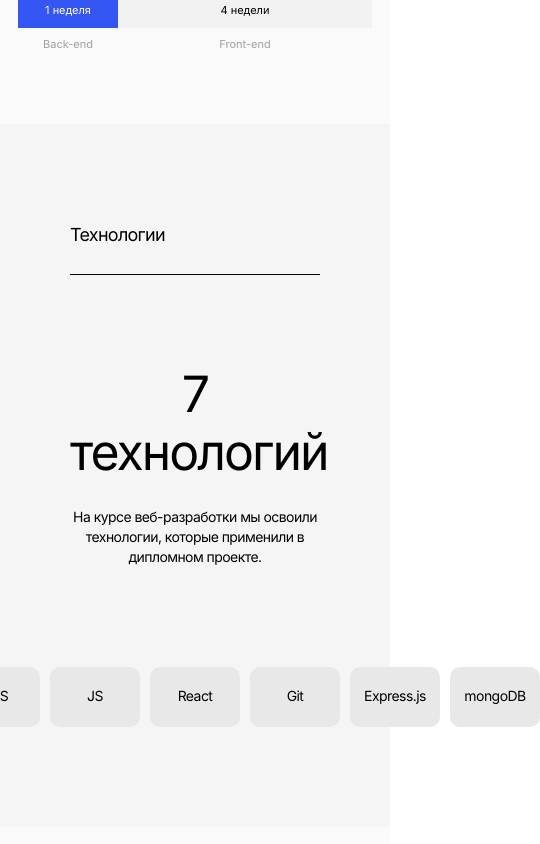
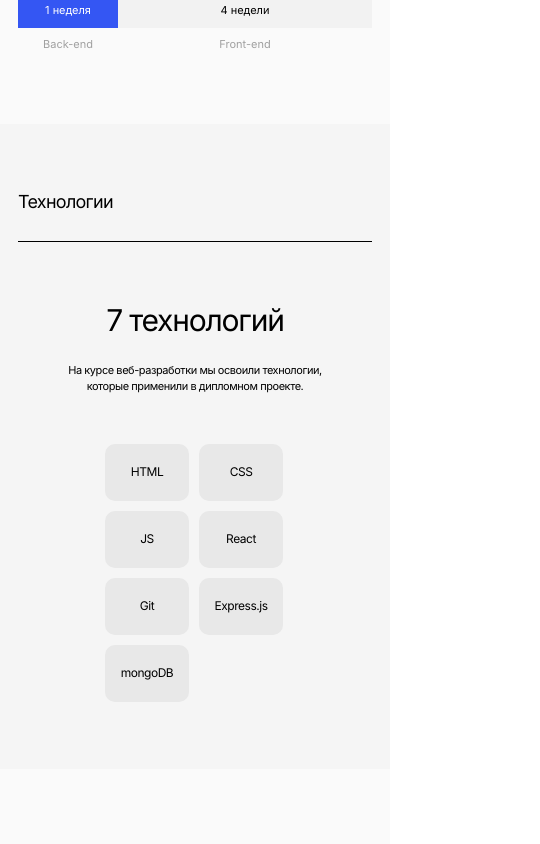
Before and after one commit to ShnaiderDanila/movies-explorer-frontend, a React (Create React App) app: page / in a window 390 px wide. Shown: the part 1180-2024 px from the top of the page, 540 px wide, since content can reach past the window. Built offline with nearby package versions, Linux system fonts and the light colour scheme.

Commit message:
feat: Add responsive css styles to src/components/Main/Techs/Techs.css

```diff
--- a/src/components/Main/Techs/Techs.css
+++ b/src/components/Main/Techs/Techs.css
@@ -28,6 +28,7 @@
   list-style-type: none;
   display: flex;
   justify-content: center;
+  flex-wrap: wrap;
   gap: 10px;
 }
 
@@ -43,3 +44,59 @@
   line-height: 16.94px;
   letter-spacing: -0.04em;
 }
+
+
+/* Адаптив  */
+
+@media screen and (max-width: 768px) {
+  .techs {
+    padding: 90px 50px;
+  }
+
+  .techs__subtitle {
+    margin: 80px auto 0 auto;
+  }
+
+  .techs__text {
+    margin: 22px auto 0 auto;
+    font-size: 12px;
+    line-height: 18px;
+  }
+
+  .techs__elements {
+    margin: 83px 0 0 0;
+  }
+
+  .techs__element {
+    min-height: 57px;
+    min-width: 84px;
+    font-size: 12px;
+    line-height: 14.52px;
+  }
+}
+
+@media screen and (max-width: 425px) {
+  .techs {
+    padding: 67px 18px;
+  }
+
+  .techs__subtitle {
+    margin: 60px auto 0 auto;
+    max-width: 292px;
+    font-size: 30px;
+    line-height: 36.31px;
+  }
+
+  .techs__text {
+    margin: 24px auto 0 auto;
+    max-width: 292px;
+    font-size: 11px;
+    line-height: 16px;
+  }
+
+  .techs__elements {
+    margin: 50px auto 0 auto;
+    max-width: 180px;
+    justify-content: flex-start;
+  }
+}
```
